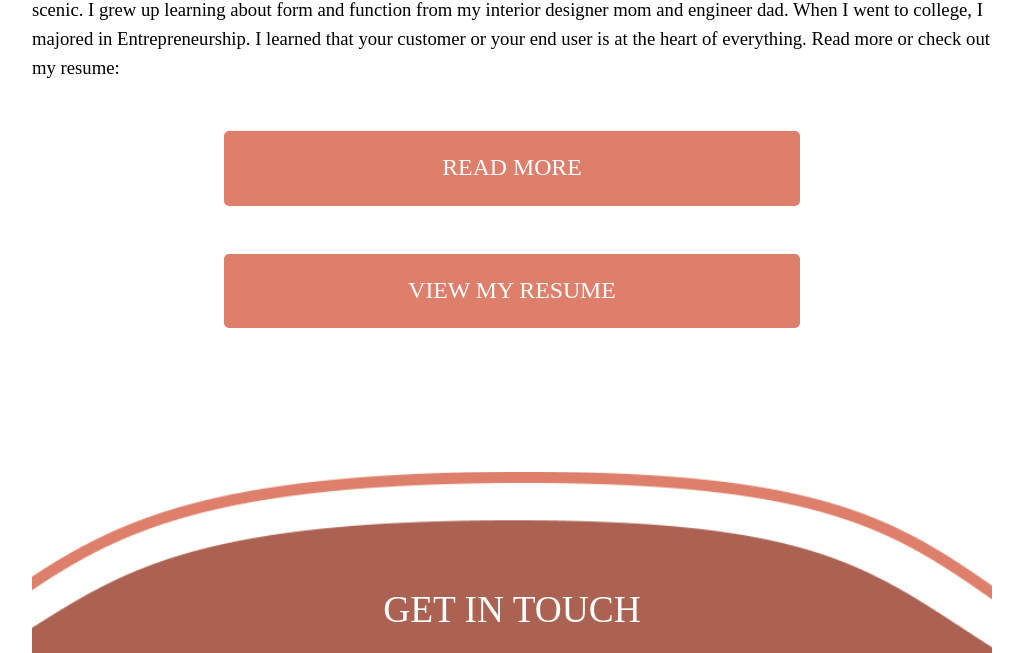
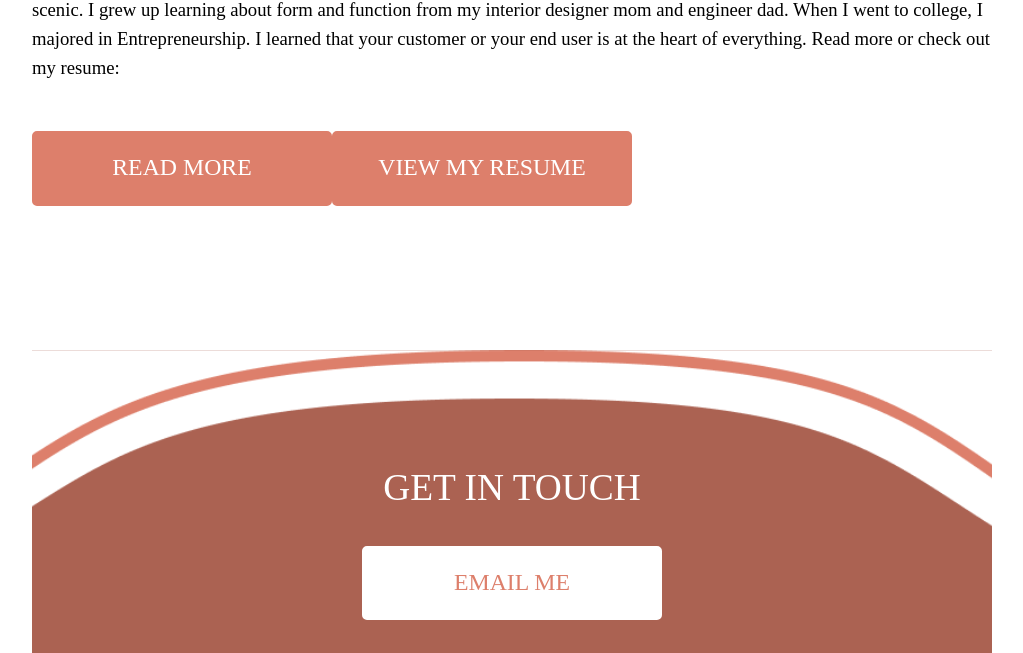
Before and after one commit to hannahcorner/hannahcorner.github.io, a plain HTML site: page index.html in a window 1280 px wide. Shown: the part 1740-2393 px from the top of the page, without its empty margins (128-1151 px from the left). Drawn offline with Linux system fonts and the light colour scheme; a web font is replaced by a local one.

Commit message:
update css and html

```diff
--- a/css/style.css
+++ b/css/style.css
@@ -384,6 +384,15 @@ li {
     line-height: 1.7rem;
   }
 
+  .peach-button {
+    float: left;
+    width: 300px;
+  }
+
+  .white-button {
+    width: 300px;
+  }
+
   .project-description {
     font-size: 1rem;
   }
```
Also changed, not shown: trippin.html (+1 -1 lines).
